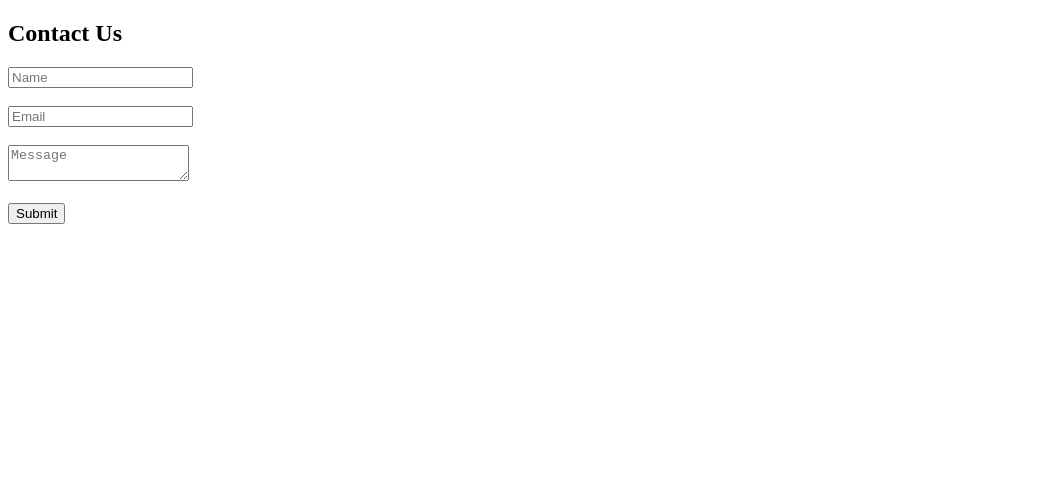
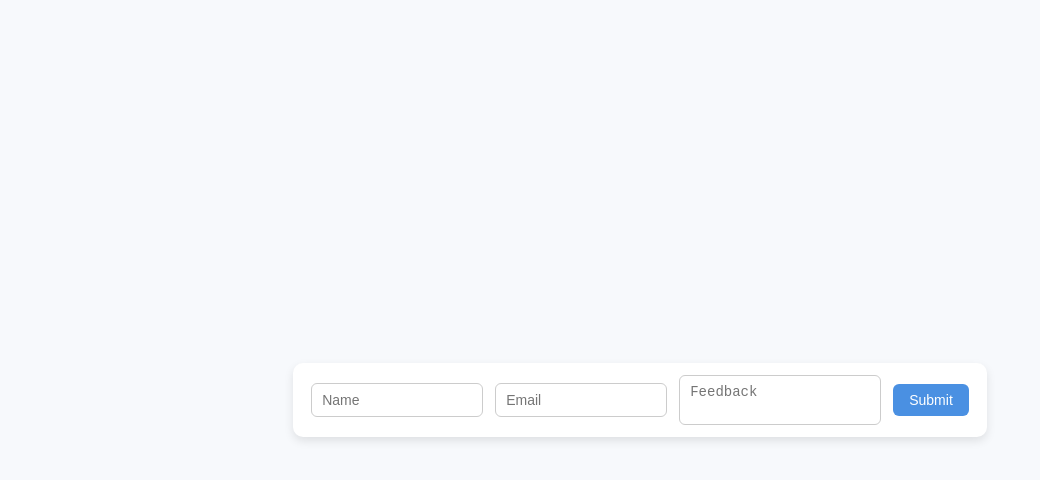
Before and after one commit to sonalikumari22015-tech/CC-Journal, a plain HTML site: page index.html in a window 1280 px wide. Shown: the whole page, without its empty margins (0-1040 px from the left). Drawn offline with Linux system fonts and the light colour scheme.

Commit message:
Frontend UI again

```diff
--- a/index.html
+++ b/index.html
@@ -1,29 +1,60 @@
 <!DOCTYPE html>
-
-<html>
-
+<html lang="en">
 <head>
-
-    <title>Contact Form</title>
-
+  <meta charset="UTF-8">
+  <meta name="viewport" content="width=device-width, initial-scale=1.0">
+  <title>Feedback Form</title>
+  <style>
+    body {
+      font-family: Arial, sans-serif;
+      background: #f7f9fc;
+      height: 100vh;
+      margin: 0;
+      display: flex;
+      justify-content: center;
+      align-items: center;
+    }
+    form {
+      display: flex;
+      align-items: center;
+      gap: 12px;
+      background: #fff;
+      padding: 12px 18px;
+      border-radius: 10px;
+      box-shadow: 0 4px 10px rgba(0,0,0,0.1);
+    }
+    input, textarea {
+      border: 1px solid #ccc;
+      border-radius: 6px;
+      padding: 8px 10px;
+      font-size: 14px;
+      transition: border 0.3s ease;
+    }
+    input:focus, textarea:focus {
+      border-color: #4a90e2;
+      outline: none;
+    }
+    input[type="text"], input[type="email"] { width: 150px; }
+    textarea { width: 180px; height: 32px; resize: none; }
+    input[type="submit"] {
+      background: #4a90e2;
+      color: #fff;
+      border: none;
+      padding: 8px 16px;
+      border-radius: 6px;
+      cursor: pointer;
+      font-weight: 500;
+      transition: background 0.3s ease;
+    }
+    input[type="submit"]:hover { background: #357ab8; }
+  </style>
 </head>
-
 <body>
-
-<h2>Contact Us</h2>
-<!-- Update action with your VM IP -->
-
-<form action="http://10.0.2.15/submit.php" method="POST">
-
-    <input type="text" name="name" placeholder="Name" required><br><br>
-
-    <input type="email" name="email" placeholder="Email" required><br><br>
-
-    <textarea name="message" placeholder="Message"></textarea><br><br>
-
-    <button type="submit">Submit</button>
-
-</form>
+  <form action="http://10.0.2.15/submit.php" method="POST">
+    <input type="text" name="name" placeholder="Name" required>
+    <input type="email" name="email" placeholder="Email" required>
+    <textarea name="feedback" placeholder="Feedback"></textarea>
+    <input type="submit" value="Submit">
+  </form>
 </body>
-
 </html>
```
